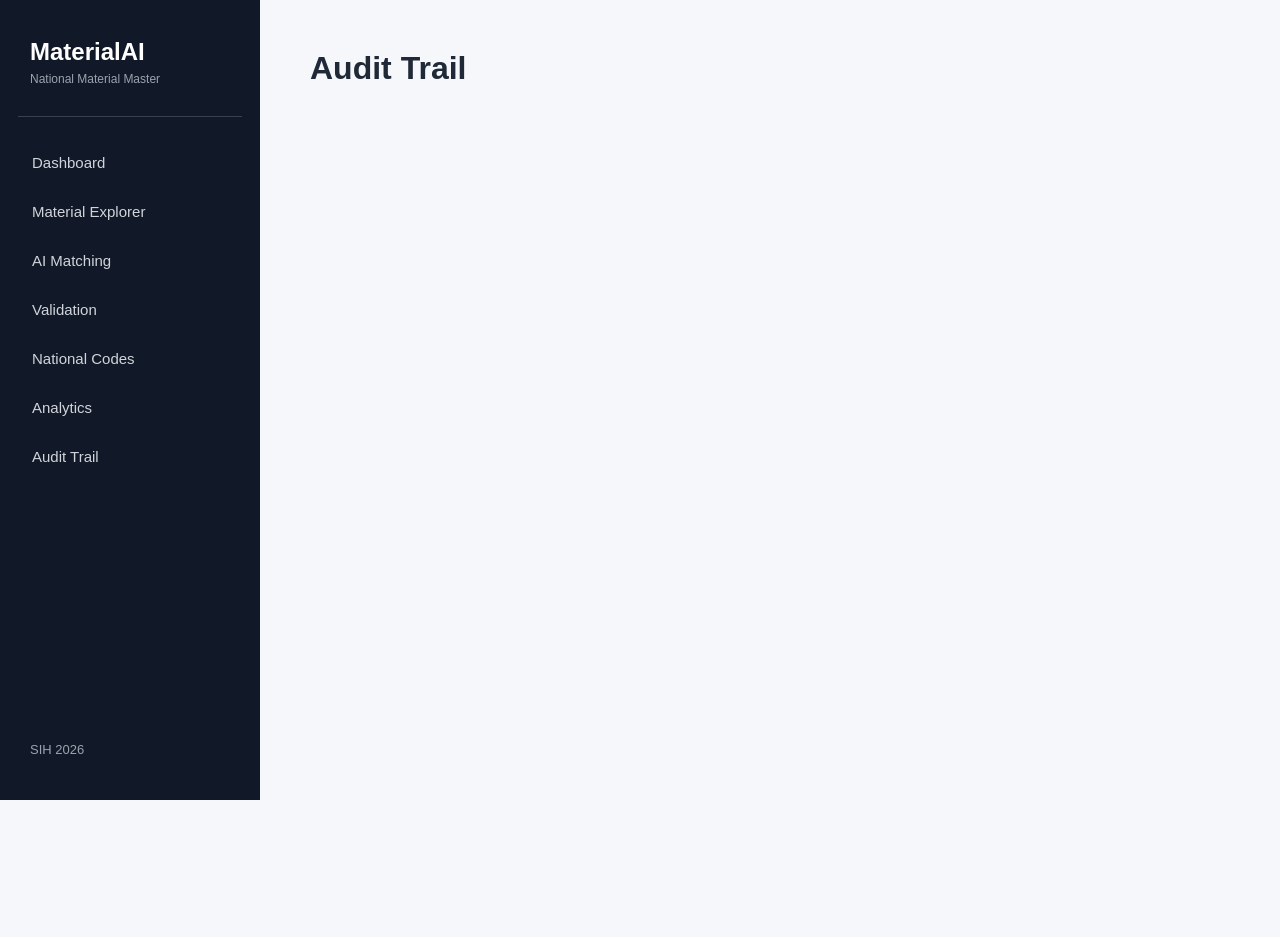
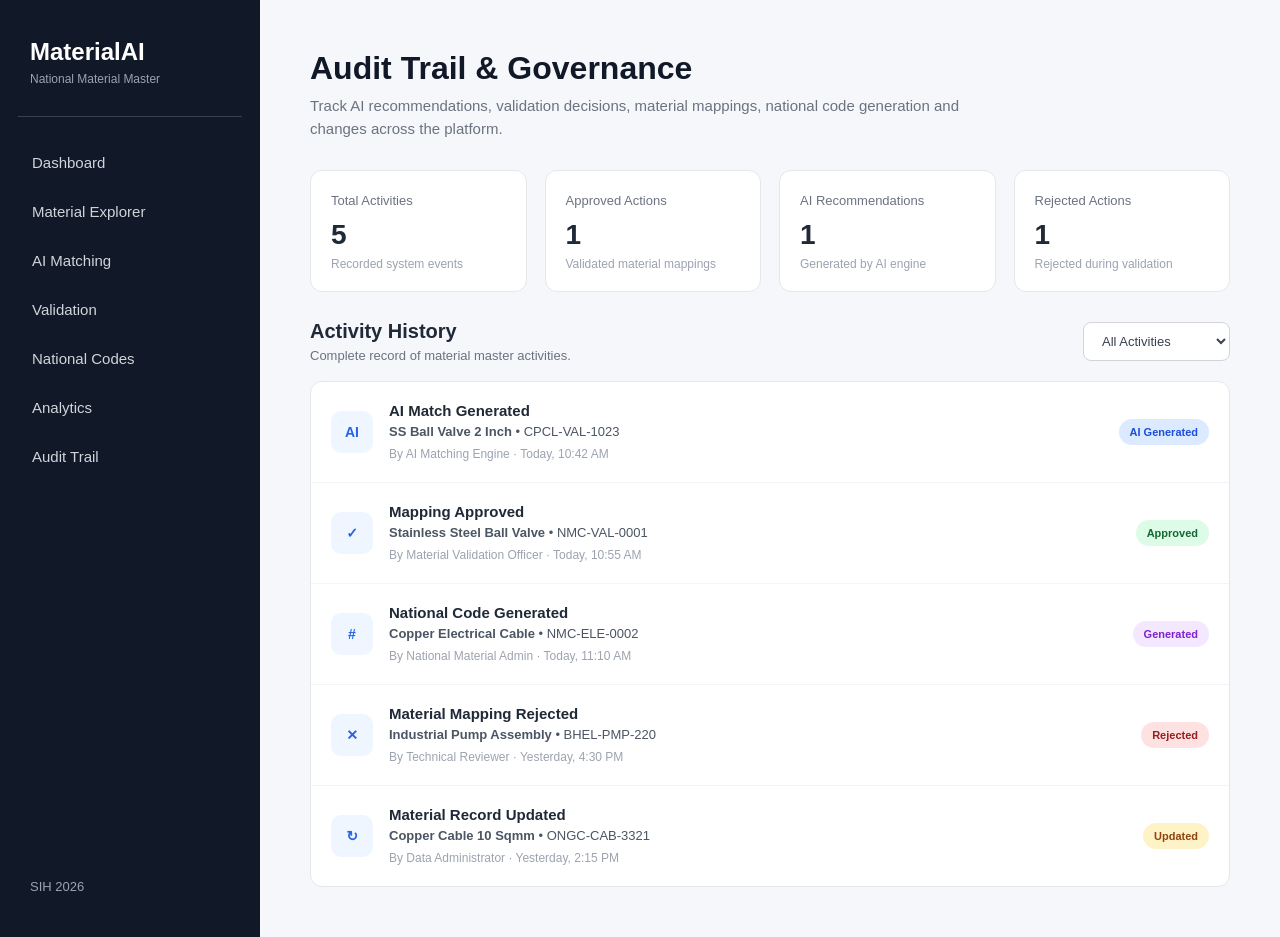
Before and after one commit to DHANUSHRI-MUTHUKUMARAN/-material-harmonization, a React (Vite) app in the folder material-harmonization-frontend/: page /audit-trail in a window 1280 px wide. Before the commit the page ends 800 px from the top, so only its background shows below. Built offline with nearby package versions, Linux system fonts and the light colour scheme.

Commit message:
audit trail

```diff
--- a/material-harmonization-frontend/src/index.css
+++ b/material-harmonization-frontend/src/index.css
@@ -1330,3 +1330,208 @@ body {
     grid-template-columns: 1fr;
   }
 }
+/* ================================
+   AUDIT TRAIL & GOVERNANCE
+================================ */
+
+.audit-page {
+  width: 100%;
+}
+
+/* GOVERNANCE CARDS */
+
+.governance-grid {
+  display: grid;
+  grid-template-columns: repeat(4, 1fr);
+  gap: 18px;
+  margin-top: 28px;
+}
+
+.governance-card {
+  background-color: white;
+  border: 1px solid #e5e7eb;
+  border-radius: 12px;
+  padding: 20px;
+}
+
+.governance-card span {
+  font-size: 13px;
+  color: #6b7280;
+}
+
+.governance-card h2 {
+  font-size: 28px;
+  color: #1f2937;
+  margin: 10px 0 6px;
+}
+
+.governance-card p {
+  font-size: 12px;
+  color: #9ca3af;
+}
+
+/* AUDIT CONTROLS */
+
+.audit-controls {
+  display: flex;
+  justify-content: space-between;
+  align-items: center;
+  margin-top: 28px;
+  margin-bottom: 18px;
+}
+
+.audit-controls h2 {
+  font-size: 20px;
+  color: #1f2937;
+  margin-bottom: 5px;
+}
+
+.audit-controls p {
+  font-size: 13px;
+  color: #6b7280;
+}
+
+.audit-filter {
+  padding: 10px 14px;
+  border: 1px solid #d1d5db;
+  border-radius: 8px;
+  background-color: white;
+  font-size: 13px;
+  color: #374151;
+  cursor: pointer;
+}
+
+/* AUDIT LOG */
+
+.audit-log-container {
+  background-color: white;
+  border: 1px solid #e5e7eb;
+  border-radius: 12px;
+  overflow: hidden;
+}
+
+.audit-log {
+  display: flex;
+  align-items: center;
+  gap: 16px;
+  padding: 20px;
+  border-bottom: 1px solid #f1f5f9;
+}
+
+.audit-log:last-child {
+  border-bottom: none;
+}
+
+.audit-icon {
+  width: 42px;
+  height: 42px;
+  display: flex;
+  align-items: center;
+  justify-content: center;
+  border-radius: 10px;
+  background-color: #eff6ff;
+  color: #2563eb;
+  font-size: 14px;
+  font-weight: 700;
+}
+
+.audit-details {
+  flex: 1;
+}
+
+.audit-details h3 {
+  font-size: 15px;
+  color: #1f2937;
+  margin-bottom: 5px;
+}
+
+.audit-details p {
+  font-size: 13px;
+  color: #4b5563;
+  margin-bottom: 5px;
+}
+
+.audit-details span {
+  font-size: 12px;
+  color: #9ca3af;
+}
+
+/* STATUS */
+
+.audit-status {
+  padding: 7px 11px;
+  border-radius: 20px;
+  font-size: 11px;
+  font-weight: 600;
+  white-space: nowrap;
+}
+
+.audit-status.approved {
+  background-color: #dcfce7;
+  color: #166534;
+}
+
+.audit-status.rejected {
+  background-color: #fee2e2;
+  color: #991b1b;
+}
+
+.audit-status.ai-generated {
+  background-color: #dbeafe;
+  color: #1d4ed8;
+}
+
+.audit-status.generated {
+  background-color: #f3e8ff;
+  color: #7e22ce;
+}
+
+.audit-status.updated {
+  background-color: #fef3c7;
+  color: #92400e;
+}
+
+/* EMPTY STATE */
+
+.no-logs {
+  padding: 60px;
+  text-align: center;
+}
+
+.no-logs h3 {
+  color: #374151;
+  margin-bottom: 8px;
+}
+
+.no-logs p {
+  color: #9ca3af;
+  font-size: 13px;
+}
+
+/* RESPONSIVE */
+
+@media (max-width: 1000px) {
+  .governance-grid {
+    grid-template-columns: repeat(2, 1fr);
+  }
+}
+
+@media (max-width: 700px) {
+  .governance-grid {
+    grid-template-columns: 1fr;
+  }
+
+  .audit-controls {
+    flex-direction: column;
+    align-items: flex-start;
+    gap: 15px;
+  }
+
+  .audit-log {
+    align-items: flex-start;
+  }
+
+  .audit-status {
+    display: none;
+  }
+}
--- a/material-harmonization-frontend/src/pages/AuditTrail.jsx
+++ b/material-harmonization-frontend/src/pages/AuditTrail.jsx
@@ -1,5 +1,188 @@
+import { useState } from "react";
+
 function AuditTrail() {
-  return <h1>Audit Trail</h1>;
+  const [filter, setFilter] = useState("All");
+
+  const auditLogs = [
+    {
+      id: 1,
+      action: "AI Match Generated",
+      material: "SS Ball Valve 2 Inch",
+      materialCode: "CPCL-VAL-1023",
+      user: "AI Matching Engine",
+      time: "Today, 10:42 AM",
+      status: "AI Generated",
+    },
+    {
+      id: 2,
+      action: "Mapping Approved",
+      material: "Stainless Steel Ball Valve",
+      materialCode: "NMC-VAL-0001",
+      user: "Material Validation Officer",
+      time: "Today, 10:55 AM",
+      status: "Approved",
+    },
+    {
+      id: 3,
+      action: "National Code Generated",
+      material: "Copper Electrical Cable",
+      materialCode: "NMC-ELE-0002",
+      user: "National Material Admin",
+      time: "Today, 11:10 AM",
+      status: "Generated",
+    },
+    {
+      id: 4,
+      action: "Material Mapping Rejected",
+      material: "Industrial Pump Assembly",
+      materialCode: "BHEL-PMP-220",
+      user: "Technical Reviewer",
+      time: "Yesterday, 4:30 PM",
+      status: "Rejected",
+    },
+    {
+      id: 5,
+      action: "Material Record Updated",
+      material: "Copper Cable 10 Sqmm",
+      materialCode: "ONGC-CAB-3321",
+      user: "Data Administrator",
+      time: "Yesterday, 2:15 PM",
+      status: "Updated",
+    },
+  ];
+
+  const filteredLogs =
+    filter === "All"
+      ? auditLogs
+      : auditLogs.filter((log) => log.status === filter);
+
+  return (
+    <div className="audit-page">
+      <div className="page-header">
+        <div>
+          <h1>Audit Trail & Governance</h1>
+
+          <p>
+            Track AI recommendations, validation decisions, material mappings,
+            national code generation and changes across the platform.
+          </p>
+        </div>
+      </div>
+
+      {/* GOVERNANCE SUMMARY */}
+
+      <div className="governance-grid">
+        <div className="governance-card">
+          <span>Total Activities</span>
+          <h2>{auditLogs.length}</h2>
+          <p>Recorded system events</p>
+        </div>
+
+        <div className="governance-card">
+          <span>Approved Actions</span>
+          <h2>
+            {
+              auditLogs.filter(
+                (log) => log.status === "Approved"
+              ).length
+            }
+          </h2>
+          <p>Validated material mappings</p>
+        </div>
+
+        <div className="governance-card">
+          <span>AI Recommendations</span>
+          <h2>
+            {
+              auditLogs.filter(
+                (log) => log.status === "AI Generated"
+              ).length
+            }
+          </h2>
+          <p>Generated by AI engine</p>
+        </div>
+
+        <div className="governance-card">
+          <span>Rejected Actions</span>
+          <h2>
+            {
+              auditLogs.filter(
+                (log) => log.status === "Rejected"
+              ).length
+            }
+          </h2>
+          <p>Rejected during validation</p>
+        </div>
+      </div>
+
+      {/* FILTERS */}
+
+      <div className="audit-controls">
+        <div>
+          <h2>Activity History</h2>
+          <p>Complete record of material master activities.</p>
+        </div>
+
+        <select
+          value={filter}
+          onChange={(e) => setFilter(e.target.value)}
+          className="audit-filter"
+        >
+          <option value="All">All Activities</option>
+          <option value="AI Generated">AI Generated</option>
+          <option value="Approved">Approved</option>
+          <option value="Generated">Code Generated</option>
+          <option value="Rejected">Rejected</option>
+          <option value="Updated">Updated</option>
+        </select>
+      </div>
+
+      {/* AUDIT LOGS */}
+
+      <div className="audit-log-container">
+        {filteredLogs.length > 0 ? (
+          filteredLogs.map((log) => (
+            <div className="audit-log" key={log.id}>
+              <div className="audit-icon">
+                {log.status === "Approved" && "✓"}
+                {log.status === "Rejected" && "✕"}
+                {log.status === "AI Generated" && "AI"}
+                {log.status === "Generated" && "#"}
+                {log.status === "Updated" && "↻"}
+              </div>
+
+              <div className="audit-details">
+                <h3>{log.action}</h3>
+
+                <p>
+                  <strong>{log.material}</strong>
+                  {" • "}
+                  {log.materialCode}
+                </p>
+
+                <span>
+                  By {log.user} · {log.time}
+                </span>
+              </div>
+
+              <span
+                className={`audit-status ${log.status
+                  .toLowerCase()
+                  .replace(" ", "-")}`}
+              >
+                {log.status}
+              </span>
+            </div>
+          ))
+        ) : (
+          <div className="no-logs">
+            <h3>No activities found</h3>
+            <p>Try selecting a different filter.</p>
+          </div>
+        )}
+      </div>
+    </div>
+  );
 }
 
 export default AuditTrail;
```
